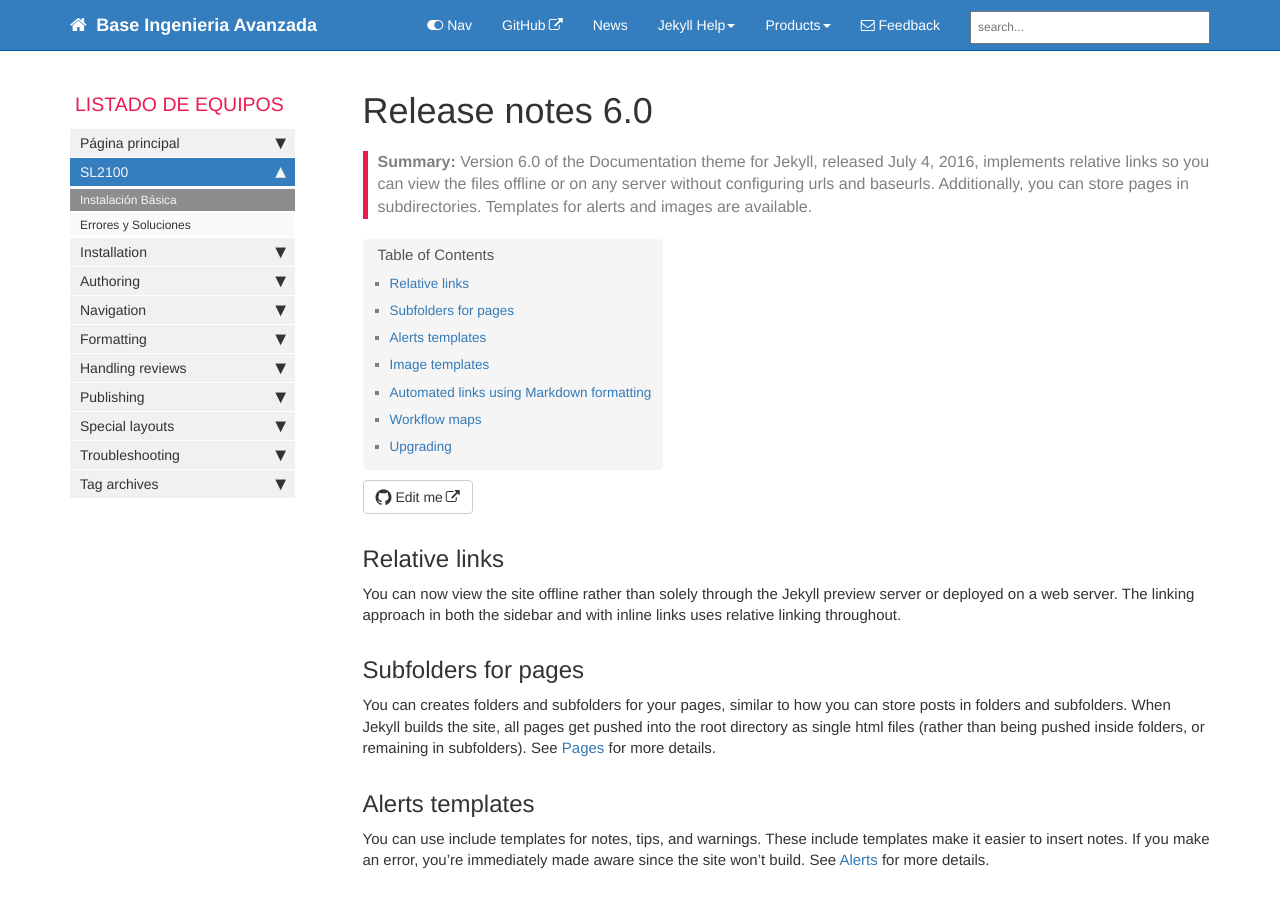
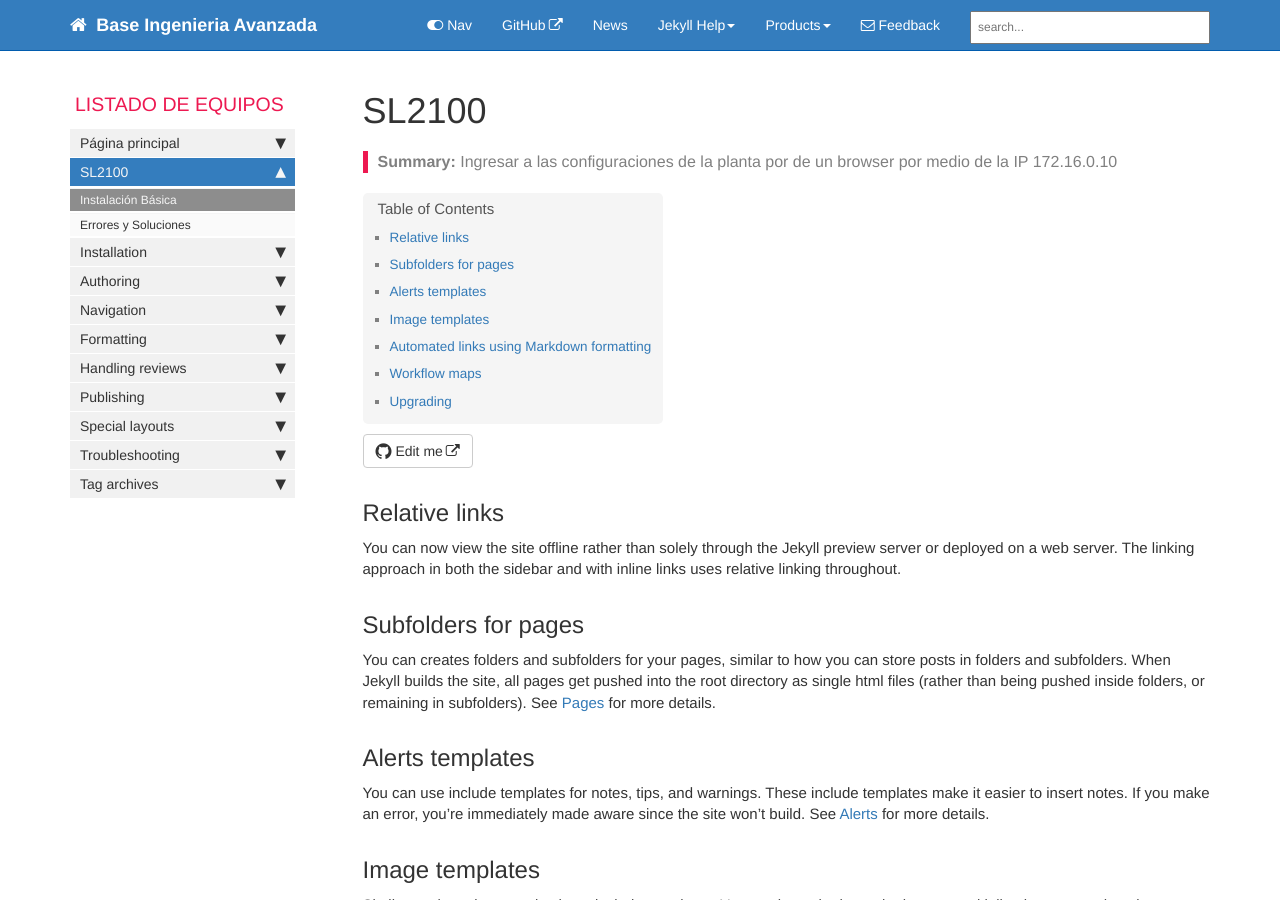
Before and after one commit to soporteiasa/soporteiasa.github.io, a Jekyll site: the page built from pages/mydoc/mydoc_release_notes_60.md, in a window 1280 px wide and 900 px high. Built offline with Jekyll 4.4.1, drawn with Linux system fonts in a browser that asks for light colours; comment, search, counter and statistics services are not loaded.

Commit message:
Update mydoc_release_notes_60.md

```diff
--- a/pages/mydoc/mydoc_release_notes_60.md
+++ b/pages/mydoc/mydoc_release_notes_60.md
@@ -1,9 +1,9 @@
 ---
-title: Release notes 6.0
+title: SL2100
 tags: [getting_started]
 keywords: release notes, announcements, what's new, new features
 last_updated: July 16, 2016
-summary: "Version 6.0 of the Documentation theme for Jekyll, released July 4, 2016, implements relative links so you can view the files offline or on any server without configuring urls and baseurls. Additionally, you can store pages in subdirectories. Templates for alerts and images are available."
+summary: "Ingresar a las configuraciones de la planta por de un browser por medio de la IP 172.16.0.10"
 sidebar: mydoc_sidebar
 permalink: mydoc_release_notes_60.html
 folder: mydoc
```
